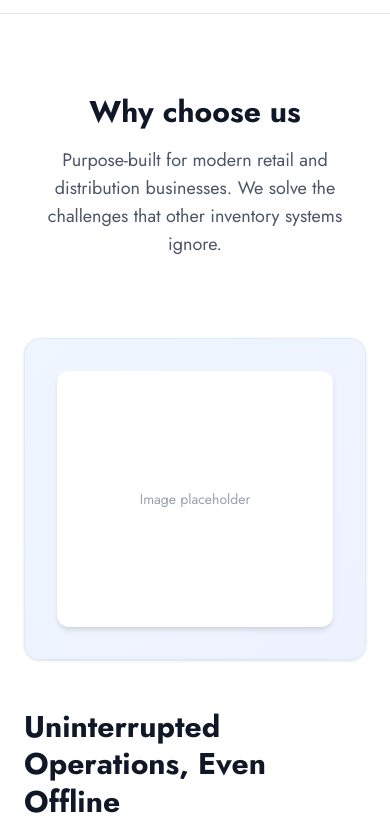
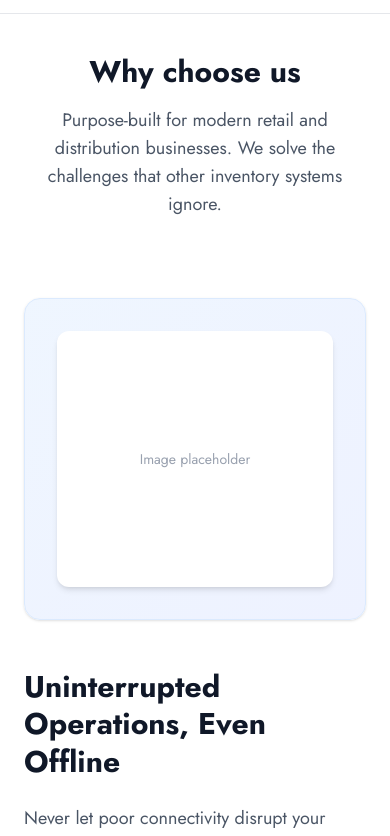
Before and after one commit to FosterSOAsare/syncstore-landing, a Next.js app: page / in a window 390 px wide. Shown: the part 4306-5142 px from the top of the page. Built offline with nearby package versions, Linux system fonts and the light colour scheme.

Commit message:
Ui change

```diff
--- a/components/POSSection.tsx
+++ b/components/POSSection.tsx
@@ -7,7 +7,7 @@ export default function WhyChooseUs() {
   const sections = WHY_CHOOSE_US_SECTIONS;
 
   return (
-    <section className="relative overflow-hidden bg-white py-20">
+    <section className="relative overflow-hidden bg-white py-10 md:py-20">
       <div className="max-w-7xl mx-auto px-6">
         {/* Section header */}
         <motion.div
@@ -27,7 +27,7 @@ export default function WhyChooseUs() {
         </motion.div>
 
         {/* Feature items */}
-        <div className="space-y-32">
+        <div className="space-y-16 md:space-y-32">
           {sections.map((s, sectionIndex) => {
             return (
               <motion.div
```
